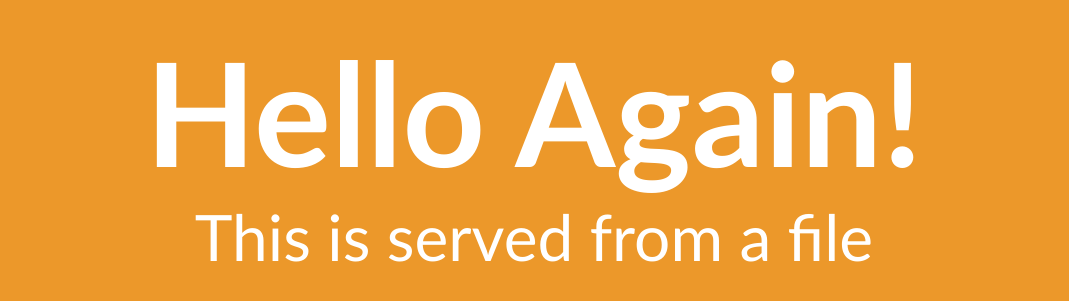
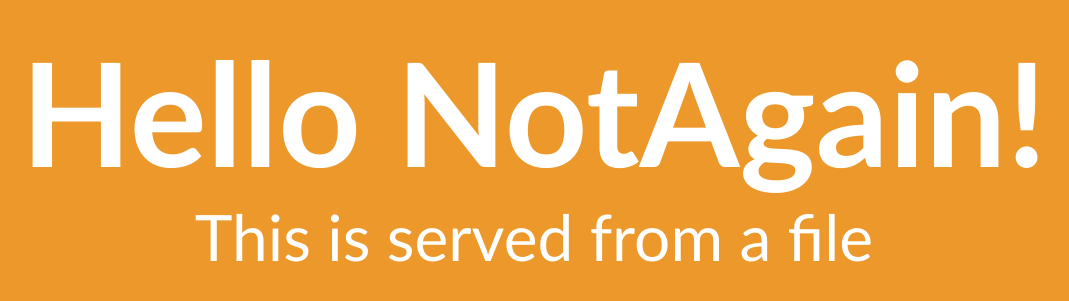
Before and after one commit to MdSahil-oss/learning-web-server, a website: page index.html in a window 1280 px wide. Shown: the part 175-476 px from the top of the page, without its empty margins (106-1175 px from the left). Drawn offline with Linux system fonts and the light colour scheme.

Commit message:
Update test

```diff
--- a/index.html
+++ b/index.html
@@ -47,7 +47,7 @@
 
 <body>
     <div class="center">
-        <h1>Hello Again!</h1>
+        <h1>Hello NotAgain!</h1>
         <p>This is served from a file</p>
     </div>
 </body>
```
